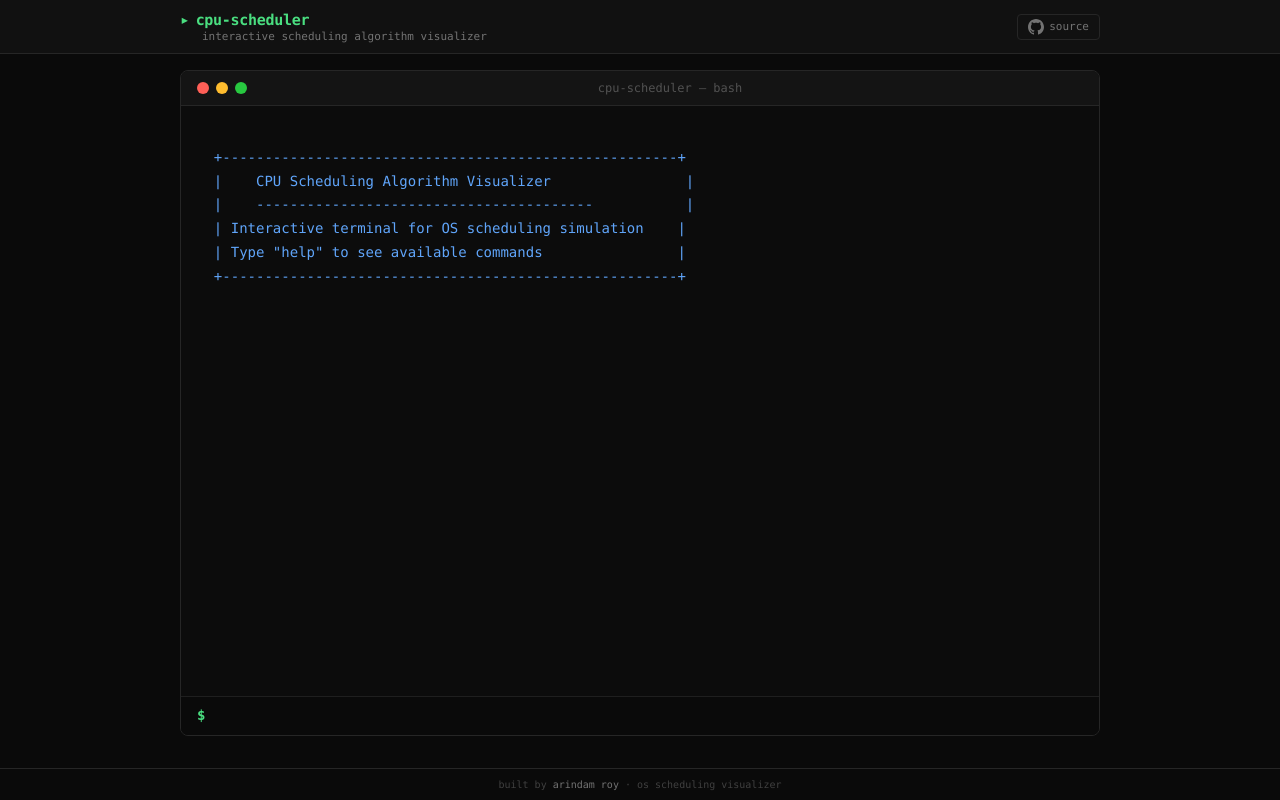
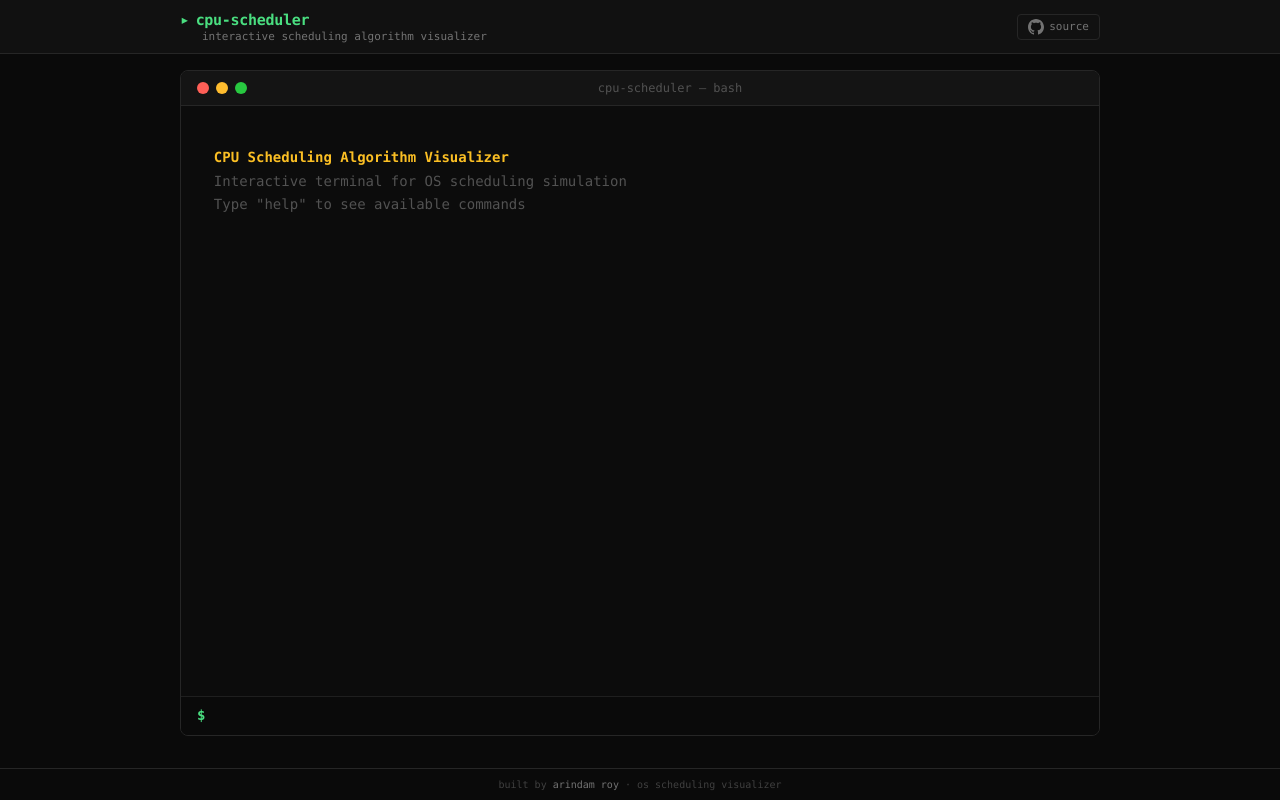
Before and after one commit to Arindam-Roy2004/OS-project, a React (Vite) app: page / in a window 1280 px wide. Built offline with nearby package versions, Linux system fonts and the light colour scheme.

Commit message:
feat: add figlet dependency

```diff
--- a/package.json
+++ b/package.json
@@ -10,6 +10,7 @@
     "preview": "vite preview"
   },
   "dependencies": {
+    "figlet": "^1.10.0",
     "react": "^19.2.0",
     "react-dom": "^19.2.0"
   },
--- a/src/components/Terminal.jsx
+++ b/src/components/Terminal.jsx
@@ -1,22 +1,32 @@
 import React, { useState, useRef, useEffect, useCallback } from 'react';
+import figlet from 'figlet';
 import { runAlgorithm, getAlgorithmList, ALGORITHMS } from '../algorithms';
 import GanttChart from './GanttChart';
 import ResultsTable from './ResultsTable';
 import './Terminal.css';
 
-const WELCOME_BANNER = [
-  '',
-  '  +------------------------------------------------------+',
-  '  |    CPU Scheduling Algorithm Visualizer                |',
-  '  |    ----------------------------------------           |',
-  '  | Interactive terminal for OS scheduling simulation    |',
-  '  | Type "help" to see available commands                |',
-  '  +------------------------------------------------------+',
-  ''
+const FALLBACK_BANNER = [
+  { text: '', type: 'info' },
+  { text: '  CPU Scheduling Algorithm Visualizer', type: 'header' },
+  { text: '  Interactive terminal for OS scheduling simulation', type: 'dim' },
+  { text: '  Type "help" to see available commands', type: 'dim' },
+  { text: '', type: 'info' },
 ];
 
+function makeBanner(figletText) {
+  const artLines = figletText.split('\n').map(l => ({ text: '  ' + l, type: 'success' }));
+  return [
+    { text: '', type: 'info' },
+    ...artLines,
+    { text: '', type: 'info' },
+    { text: '  Interactive terminal for OS scheduling simulation', type: 'dim' },
+    { text: '  Type "help" to see available commands', type: 'dim' },
+    { text: '', type: 'info' },
+  ];
+}
+
 export default function Terminal() {
-  const [lines, setLines] = useState(WELCOME_BANNER.map(text => ({ text, type: 'info' })));
+  const [lines, setLines] = useState(FALLBACK_BANNER);
   const [input, setInput] = useState('');
   const [processes, setProcesses] = useState([]);
   const [history, setHistory] = useState([]);
```
Also changed, not shown: 1 other file (tests, documents, lock files or other folders).
